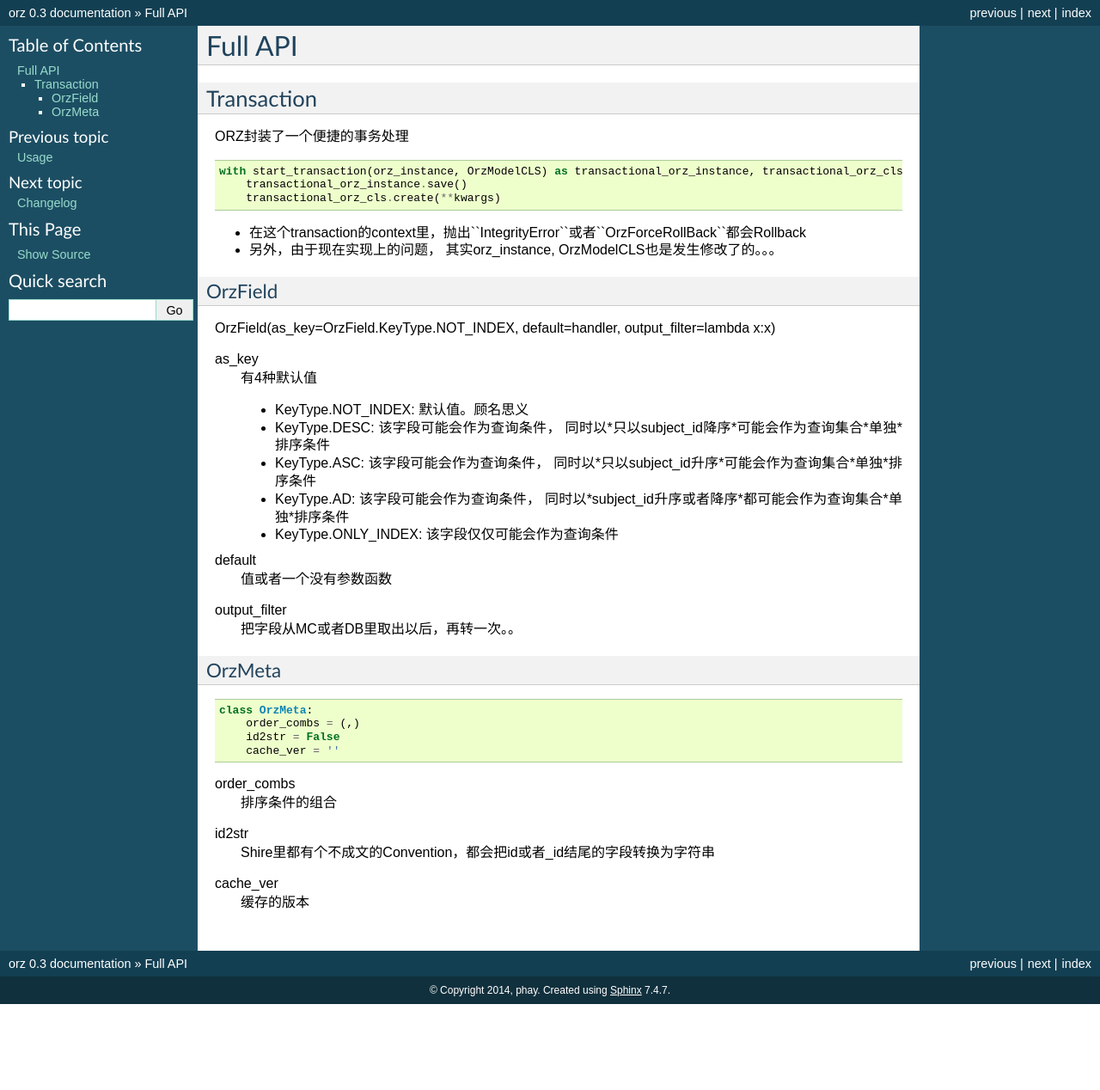
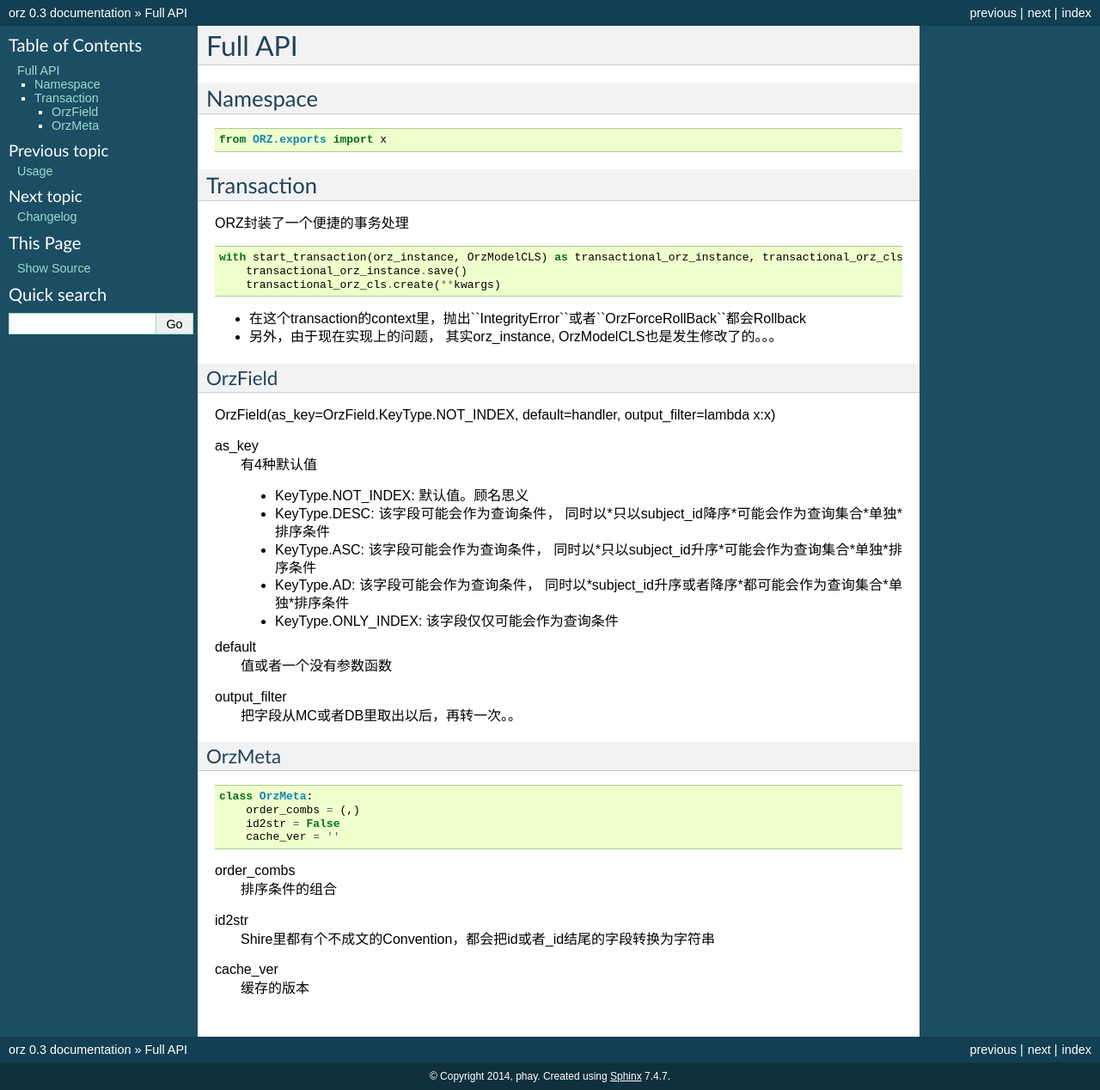
Before and after one commit to douban/douban-orz, a Sphinx documentation site: the page built from docs/API/index.rst, in a window 1280 px wide. Shown: the whole page at 86% size. Built offline with Sphinx 7.4.7, drawn with Linux system fonts in a browser that asks for light colours; before the commit the page ends 1168 px from its top, so only the background shows below that.

```diff
--- a/docs/API/index.rst
+++ b/docs/API/index.rst
@@ -1,5 +1,12 @@
 Full API
 ============
+
+Namespace
+^^^^^^^^^^^
+
+::
+
+    from ORZ.exports import x
 
 Transaction
 ^^^^^^^^^^^
--- a/docs/Introduction/index.rst
+++ b/docs/Introduction/index.rst
@@ -111,6 +111,10 @@ In a nut shell
 
 ::
 
+    from ORZ.exports import OrzBase
+
+    setup(your_store, your_mc)
+
     class DummyYummy(OrzBase):
         __orz_table__ = 'dummy_yummy'
         uid = OrzField(as_key=OrzField.KeyType.IndexOnly)
--- a/setup.py
+++ b/setup.py
@@ -1,10 +1,9 @@
 import os
 from setuptools import setup, find_packages
-from ORZ import __version__
 
 # package meta info
 NAME = "ORZ"
-VERSION = __version__
+VERSION = "0.32"
 DESCRIPTION = "missing data manager in shire, even in middle earth"
 AUTHOR = "fuyuquan"
 AUTHOR_EMAIL = "fuyuquan@douban.com"
```
Also changed, not shown: ORZ/__init__.py (+2 -5 lines).
